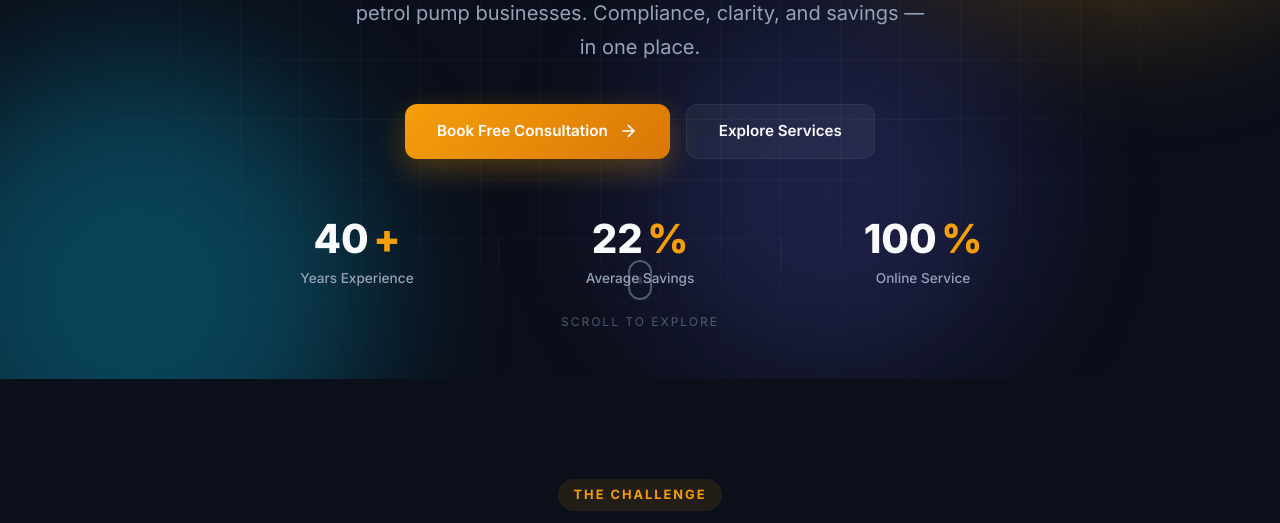
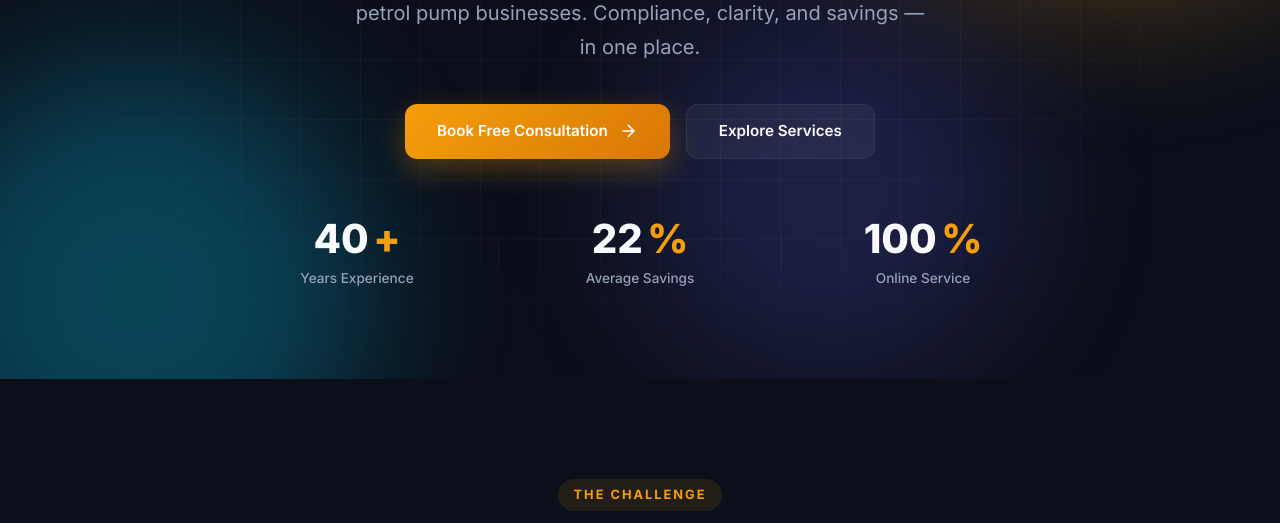
Before and after one commit to JayVishwakarma7/a-account-plus, a Django app: page / in a window 1280 px wide. Shown: the part 421-944 px from the top of the page. Run offline with Django 5.2, Linux system fonts and the light colour scheme.

Commit message:
Fixed csss

```diff
--- a/templates/landing/index.html
+++ b/templates/landing/index.html
@@ -100,12 +100,12 @@
             </div>
         </div>
 
-        <div class="scroll-indicator">
+        <!--<div class="scroll-indicator">
             <div class="mouse">
                 <div class="wheel"></div>
             </div>
             <div class="scroll-text">Scroll to explore</div>
-        </div>
+        </div>-->
     </section>
 
     <!-- The Problem -->
```
